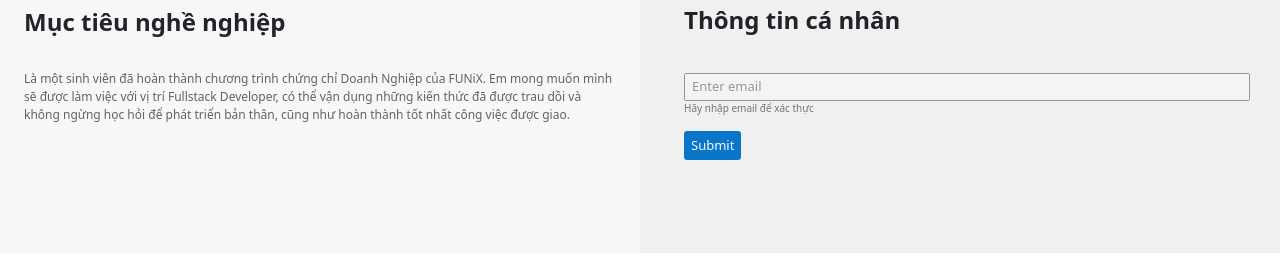
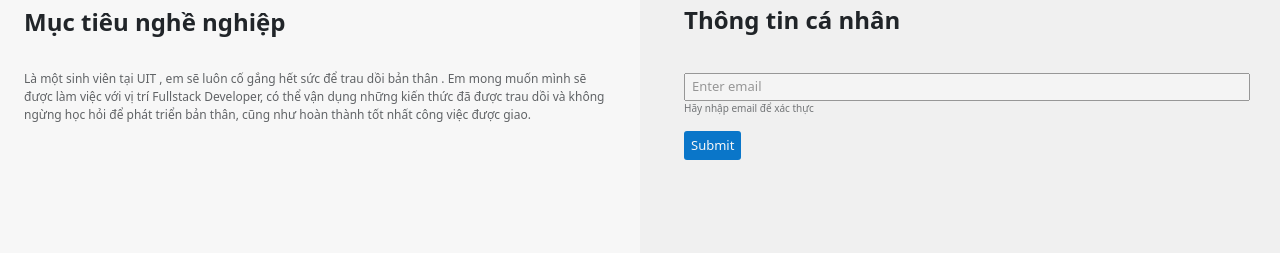
Before and after one commit to anhbid1000/Assignment3.github.io, a plain HTML site: page index.html in a window 1280 px wide. Shown: the part 497-767 px from the top of the page. Drawn offline with nearby package versions, Linux system fonts and the light colour scheme.

Commit message:
Update index.html

```diff
--- a/index.html
+++ b/index.html
@@ -69,8 +69,8 @@
         <div id="target" class="target bg-grey ps-4 pe-4">
           <h1 class="title fs-4 fw-bold">Mục tiêu nghề nghiệp</h1>
           <p class="text fw-900 mb-0">
-            Là một sinh viên đã hoàn thành chương trình chứng chỉ Doanh Nghiệp
-            của FUNiX. Em mong muốn mình sẽ được làm việc với vị trí Fullstack
+            Là một sinh viên tại UIT , em sẽ luôn cố gắng hết sức để trau dồi bản thân
+            . Em mong muốn mình sẽ được làm việc với vị trí Fullstack
             Developer, có thể vận dụng những kiến thức đã được trau dồi và không
             ngừng học hỏi để phát triển bản thân, cũng như hoàn thành tốt nhất
             công việc được giao.
```
